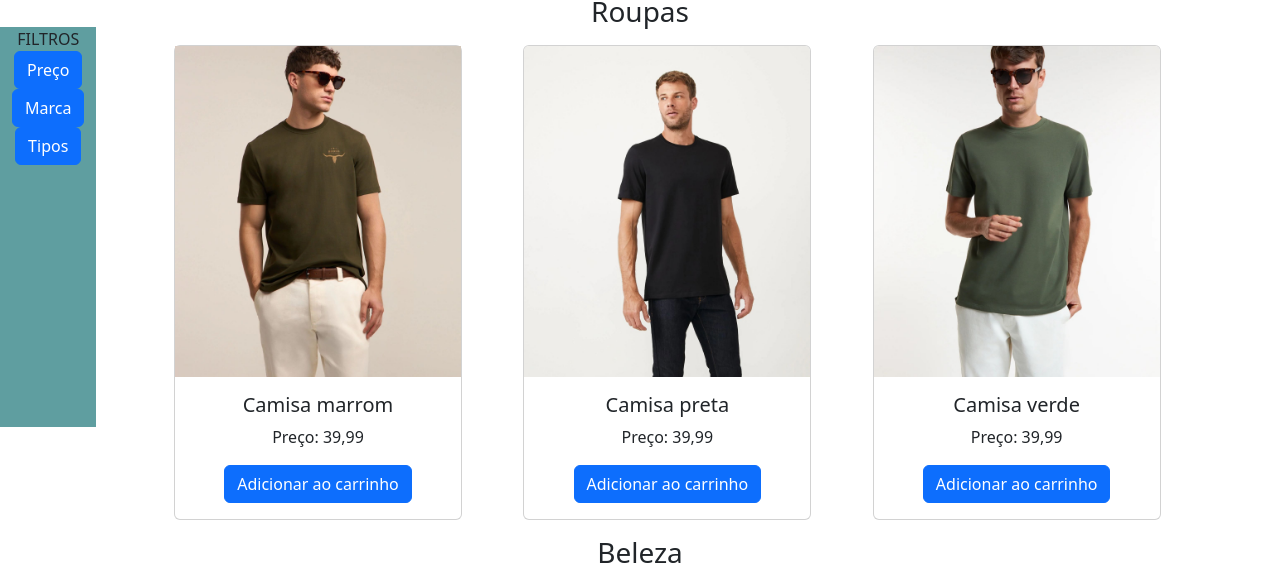
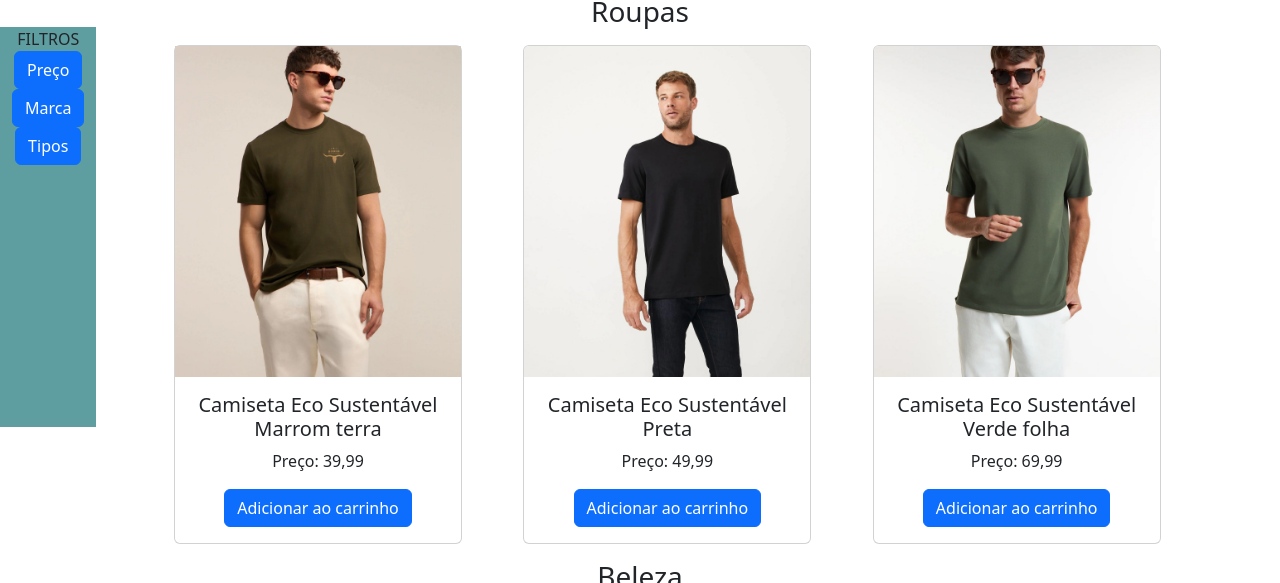
Before and after one commit to Adolfohada/CP4Front, a plain HTML site: page categorias.html in a window 1280 px wide. Shown: the part 189-772 px from the top of the page. Drawn offline with nearby package versions, Linux system fonts and the light colour scheme.

Commit message:
adicionando titulo e valores as camisas

```diff
--- a/categorias.html
+++ b/categorias.html
@@ -60,7 +60,7 @@
                 <div class="card" style="width: 18rem;">
                     <img src= "img/Camisa marrom.jpeg" alt="Camisa preta">
                     <div class="card-body">
-                        <h5 class="card-title">Camisa marrom</h5>
+                        <h5 class="card-title">Camiseta Eco Sustentável Marrom terra</h5>
                         <p class="card-text">Preço: 39,99</p>
                         <a href="/detalheroupa.html" class="btn btn-primary">Adicionar ao carrinho</a>
                     </div>
@@ -70,8 +70,8 @@
                 <div class="card" style="width: 18rem;">
                     <img src="img/Camisa preta.jpeg" class="card-img-top imagem-produto" alt="...">
                     <div class="card-body">
-                        <h5 class="card-title">Camisa preta</h5>
-                        <p class="card-text">Preço: 39,99</p>
+                        <h5 class="card-title">Camiseta Eco Sustentável Preta</h5>
+                        <p class="card-text">Preço: 49,99</p>
                         <a href="/detalheroupa.html" class="btn btn-primary">Adicionar ao carrinho</a>
                     </div>
                 </div>
@@ -80,8 +80,8 @@
                 <div class="card" style="width: 18rem;">
                     <img src="img/Camisa verde.jpeg" class="card-img-top imagem-produto" alt="...">
                     <div class="card-body">
-                        <h5 class="card-title">Camisa verde</h5>
-                        <p class="card-text">Preço: 39,99</p>
+                        <h5 class="card-title">Camiseta Eco Sustentável Verde folha</h5>
+                        <p class="card-text">Preço: 69,99</p>
                         <a href="/detalheroupa.html" class="btn btn-primary">Adicionar ao carrinho</a>
                     </div>
                 </div>
```
